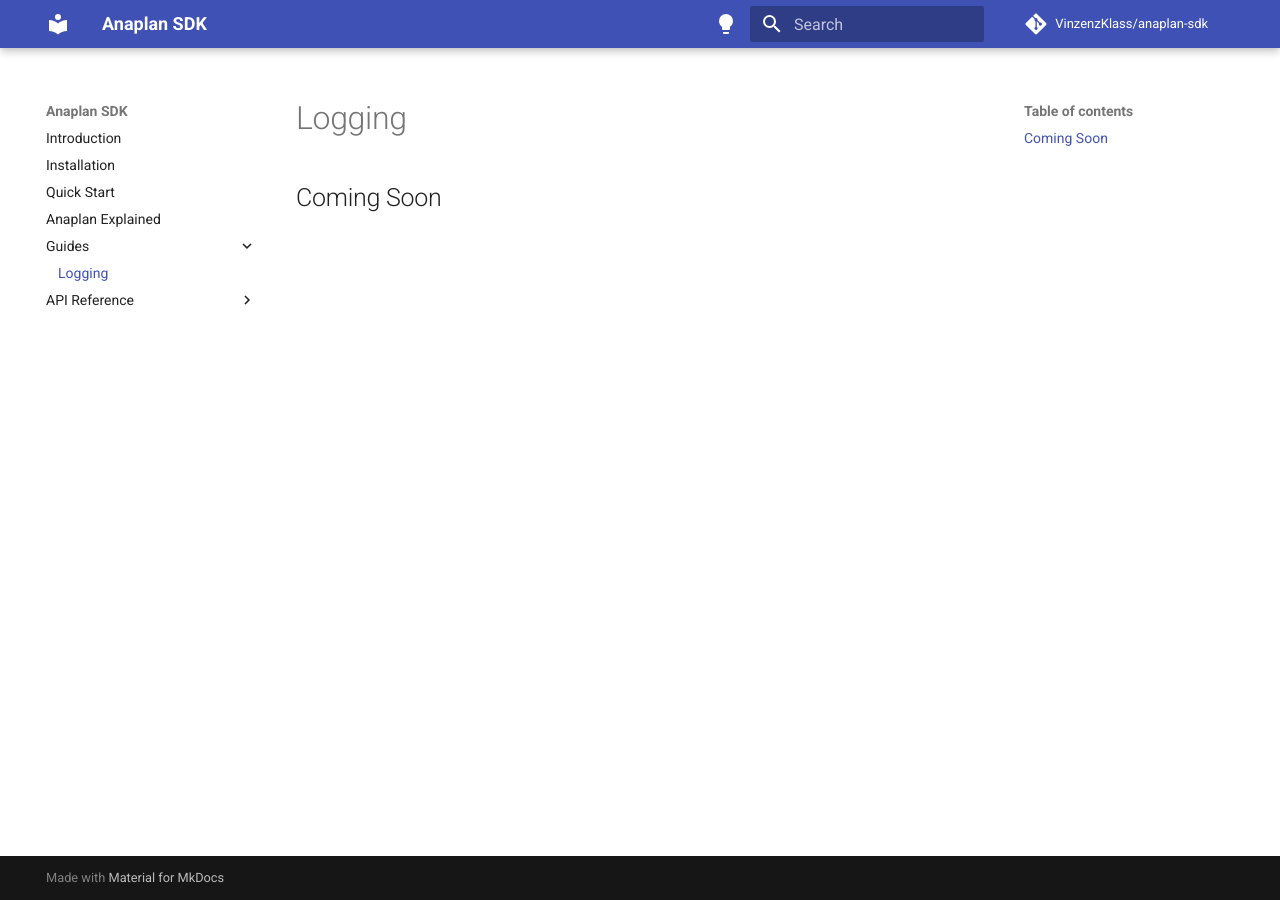
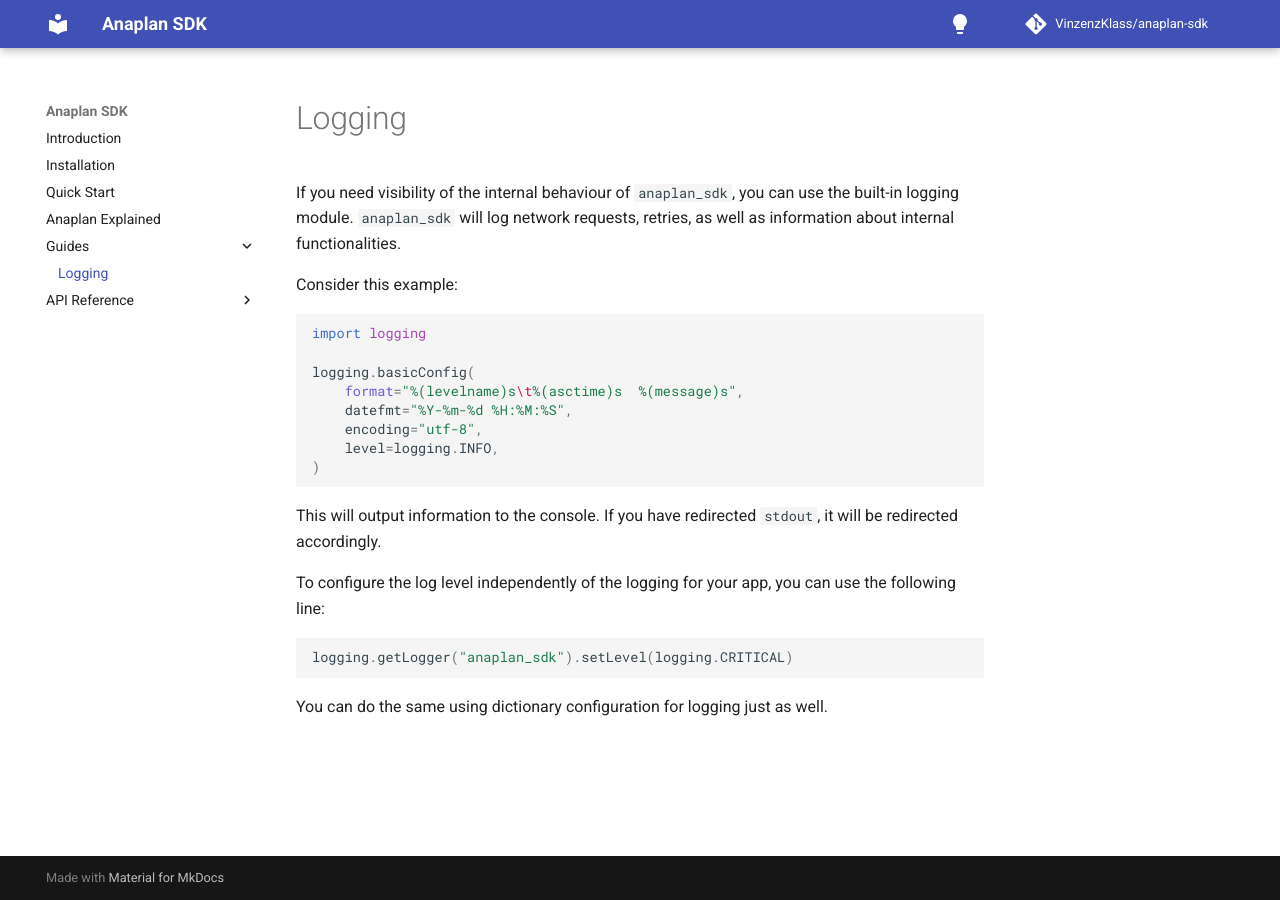
Before and after one commit to VinzenzKlass/anaplan-sdk, an MkDocs documentation site: the page built from docs/logging.md, in a window 1280 px wide. Built offline with MkDocs 1.6.1 and Material for MkDocs 9.7.7, drawn with Linux system fonts in a browser that asks for light colours; comment, search, counter and statistics services are not loaded.

````diff
--- a/docs/api.md
+++ /dev/null
@@ -1 +0,0 @@
-## Coming Soon
--- a/docs/exceptions.md
+++ b/docs/exceptions.md
@@ -1 +1 @@
-## Coming Soon
+::: anaplan_sdk._exceptions
--- a/docs/logging.md
+++ b/docs/logging.md
@@ -1 +1,25 @@
-## Coming Soon
+If you need visibility of the internal behaviour of `anaplan_sdk`, you can use the built-in logging
+module. `anaplan_sdk` will log network requests, retries, as well as information about internal functionalities.
+
+Consider this example:
+
+```python
+import logging
+
+logging.basicConfig(
+    format="%(levelname)s\t%(asctime)s  %(message)s",
+    datefmt="%Y-%m-%d %H:%M:%S",
+    encoding="utf-8",
+    level=logging.INFO,
+)
+```
+
+This will output information to the console. If you have redirected `stdout`, it will be redirected accordingly.
+
+To configure the log level independently of the logging for your app, you can use the following line:
+
+```python
+logging.getLogger("anaplan_sdk").setLevel(logging.CRITICAL)
+```
+
+You can do the same using dictionary configuration for logging just as well.
--- a/mkdocs.yml
+++ b/mkdocs.yml
@@ -28,9 +28,21 @@ nav:
   - Guides:
       - Logging: 'logging.md'
   - API Reference:
-      - Developer Interface: 'api.md'
+      - Developer Interface:
+          - AsyncClient: 'async_client.md'
+          - Client: 'client.md'
       - Models: 'models.md'
       - Exceptions: 'exceptions.md'
+
+
+plugins:
+  - mkdocstrings:
+      handlers:
+        python:
+          options:
+            docstring_style: "sphinx"
+            show_source: false
+            show_bases: false
 
 
 markdown_extensions:
--- a/pyproject.toml
+++ b/pyproject.toml
@@ -19,9 +19,11 @@ cryptography = "^42.0.7"
 [tool.poetry.group.dev.dependencies]
 ruff = "^0.4.5"
 pre-commit = "^3.6.1"
-mkdocs-material = "^9.5.25"
 pytest = "^8.2.1"
 pytest-asyncio = "^0.16.0"
+mkdocs = "^1.6.0"
+mkdocs-material = "^9.5.25"
+mkdocstrings = { extras = ["python"], version = "^0.25.1" }
 
 [build-system]
 requires = ["poetry-core"]
````
Also changed, not shown: README.md (+9 -7 lines), anaplan_sdk/__init__.py (+10 -0 lines), docs/async_client.md (added, +1 -0 lines), docs/client.md (added, +1 -0 lines), docs/models.md (+1 -0 lines), 3 other files.
